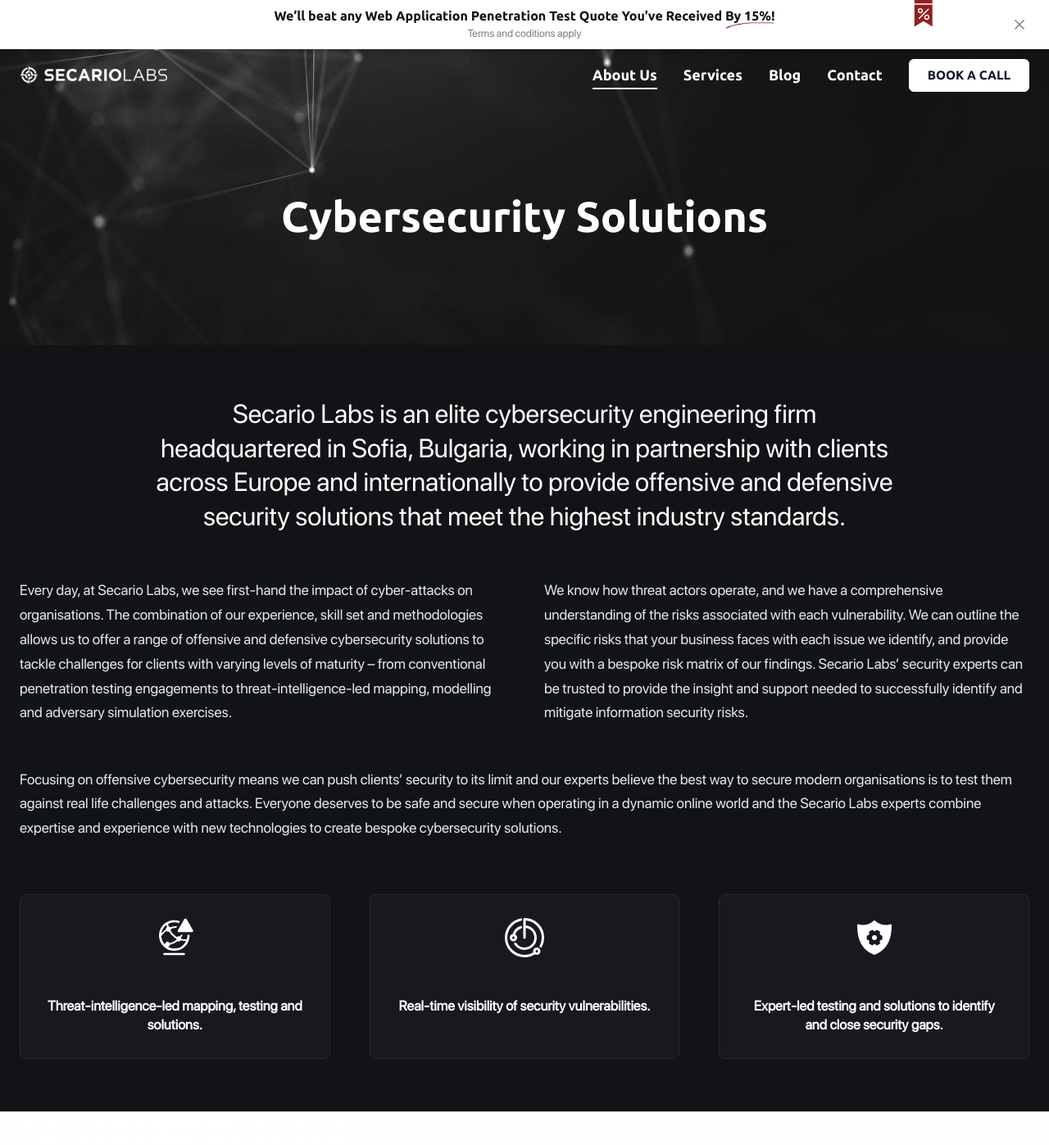
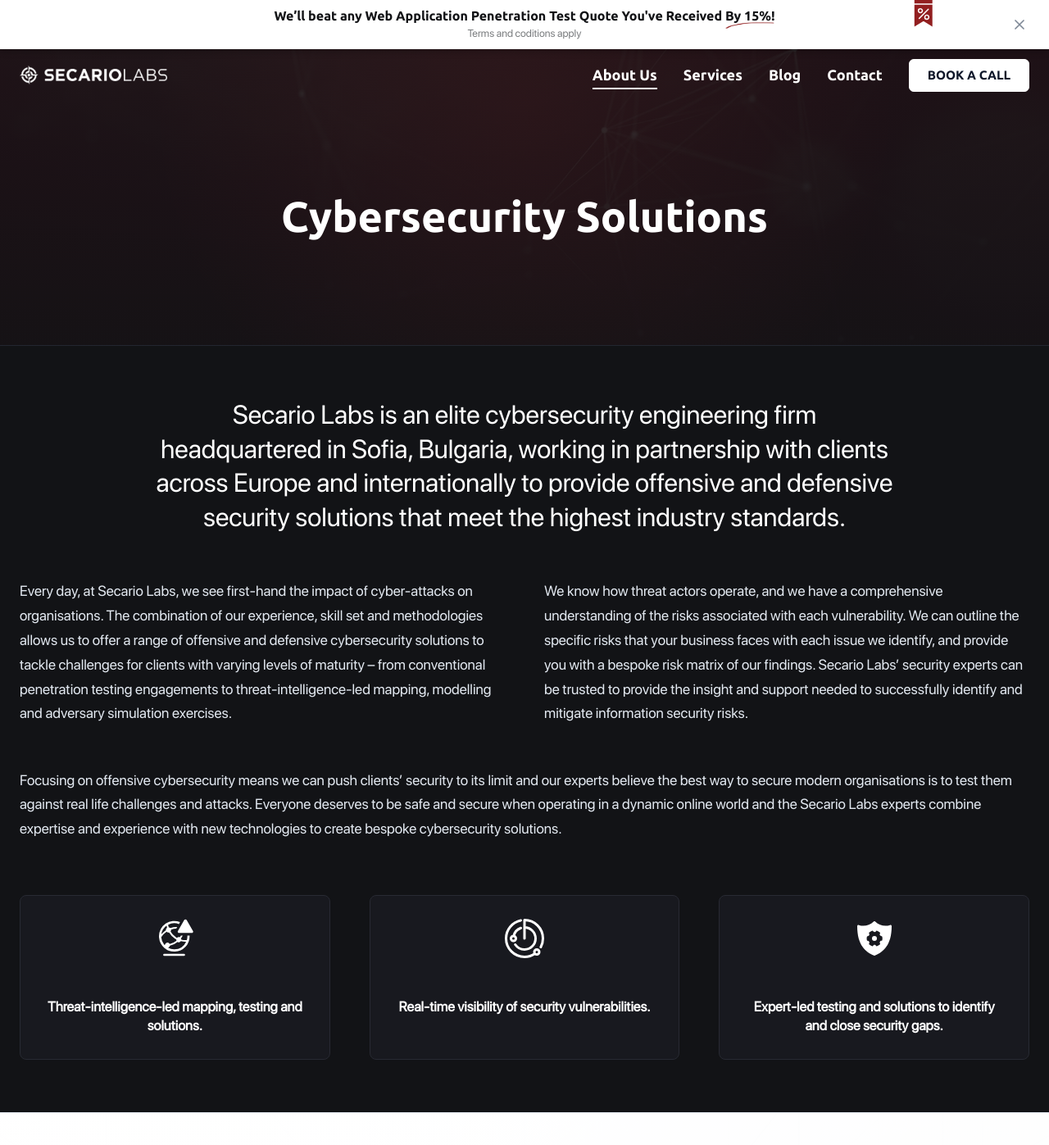
Before and after one commit to secariolabs/secariolabs.github.io, a Jekyll site: the page built from pages/about-us.md, in a window 1280 px wide and 1400 px high. Shown: the top 1397 px of the window at 82% size. Built offline with Jekyll 4.4.1, drawn with Linux system fonts in a browser that asks for light colours; comment, search, counter and statistics services are not loaded.

Commit message:
Update hero banners across Services, Blog, and About Us to match new dark style

```diff
--- a/_sass/hero.scss
+++ b/_sass/hero.scss
@@ -7,14 +7,15 @@
 
   color: $light;
 
+  background-color: #121316;
+  background-image:
+    radial-gradient(circle at 50% 25%, rgba(201, 59, 59, 0.08) 0%, transparent 65%),
+    linear-gradient(rgba(18, 19, 22, 0.88), rgba(18, 19, 22, 0.96)),
+    url(/assets/images/hero/background-hero.jpg);
   background-repeat: no-repeat;
   background-position: center;
   background-size: cover;
-  background-attachment: fixed;
-
-  @include touch_device {
-    background-attachment: scroll;
-  }
+  border-bottom: 1px solid #232630;
 
   & > .container {
     padding-top: 12rem;
@@ -38,28 +39,23 @@
     }
   }
 
-  &--about-us {
-    background-image: url(/assets/images/call-background.jpg);
-  }
-
-  &--services {
-    background-image: url(/assets/images/Scattered-Lines-Dots-12-scaled.jpg);
-    background-color: rgba(0, 0, 0, 0.5);
-    background-blend-mode: color;
+  &--about-us,
+  &--services,
+  &--defence,
+  &--blog {
+    background-color: #121316;
+    background-image:
+      radial-gradient(circle at 50% 25%, rgba(201, 59, 59, 0.08) 0%, transparent 65%),
+      linear-gradient(rgba(18, 19, 22, 0.88), rgba(18, 19, 22, 0.96)),
+      url(/assets/images/hero/background-hero.jpg);
+    background-blend-mode: normal;
+    background-size: cover;
+    background-position: center;
+    border-bottom: 1px solid #232630;
     text-align: center;
   }
 
-  &--defence {
-    background-image: url(/assets/images/Scattered-Lines-Dots-12-scaled.jpg);
-    background-color: rgba(26, 0, 83, 0.8);
-    background-blend-mode: color;
-  }
-
   &--blog {
-    background-color: rgba(44, 62, 80, 0.3);
-    background-image: url(/assets/images/Scattered-Lines-Dots-10-scaled.jpg);
-    background-blend-mode: overlay;
-
     padding-bottom: 6rem;
 
     @include breakpoint(medium) {
```
